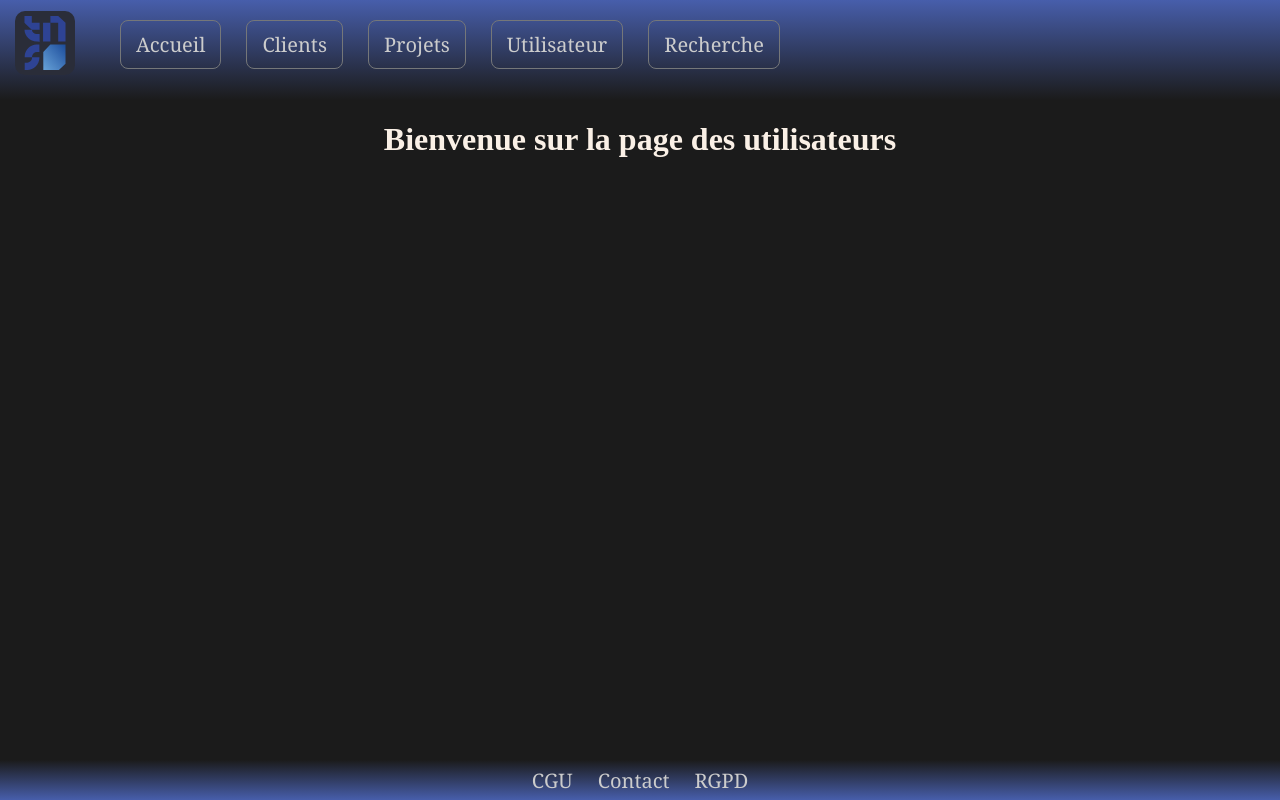
After one commit to TELECOM-Nancy-TTCD/s5-PPII, a Flask app: page /utilisateurs in a window 1280 px wide. The commit adds this page. Run offline with Flask 3, Linux system fonts and the light colour scheme.

Commit message:
correction css, du menu, du login,etc

```diff
--- a/app.py
+++ b/app.py
@@ -5,7 +5,7 @@ import os, base64, sqlite3
 
 class User(UserMixin):
     def __init__(self, id):
-        self.id=id
+        self.id=str(id)
 
 DATABASE= 'database.db'
 
@@ -61,6 +61,8 @@ def load_user(uid):
 
 
 
+
+
 @app.route("/login", methods = ["GET", "POST"])
 def login():
     has_failed_login = False
@@ -87,7 +89,7 @@ def login():
     return render_template('Pages_speciales/login_page.html', has_failed_login=has_failed_login)
 
 
-# Ici les pages du menus principales (vide) mas utile pour creer le menu
+# Ici les pages du menus principales (vide) mais utile pour creer le menu
 @app.route("/")
 def accueil():
     return render_template("accueil.html")
@@ -109,6 +111,9 @@ def projets():
 def recherche_avance():
     return render_template("Page_recherche_avance.html")
 
+@app.route("/utilisateurs")
+def utilisateurs():
+    return render_template("utilisateurs.html")
 
 
 # Ci dessous les pages du pied de page , souvent seules.
--- a/static/style.css
+++ b/static/style.css
@@ -15,7 +15,7 @@ body {
 
 main {
     flex: 1;
-    padding-top: 75px;
+    padding-top: 100px;
 }
 
 .page-desc {
@@ -41,7 +41,7 @@ main {
     width: 50%;
     margin: auto;
     max-width: 300px;
-    background: #1b1b1b;
+    background: #292929;
     padding: 2em;
     border-radius: 10px;
     box-shadow: 5px 5px 10px black ;
@@ -72,13 +72,14 @@ main {
     width: 100%;
     position: fixed;
     z-index: 2000;
-    height: 75px;
+    height: 100px;
     display: flex;
     flex-direction: lign-row;
     align-items: center;
     gap: 20px;
     list-style-type: square;
     background: linear-gradient(0deg, #1b1b1b, #475eab);
+    padding: -5px 0px;
 }
 
 .main-menu-items {
@@ -98,6 +99,7 @@ main {
     border: 1px solid;
     border-color: #757779;
     display: inline-block;
+    margin-top: -30px;
 }
 
 .main-menu-img {
@@ -109,6 +111,7 @@ main {
     padding-bottom: 2px;
     border-radius: 10px;
     background-color: #2a2d39;
+    margin-top: -15px;
 }
 
 .footer-menu {
@@ -178,7 +181,7 @@ main {
 }
 
 #en-tete-clients {
-    top: 75px;
+    top: 100px;
     position: sticky;
     background-color: #2b2b2b;
     font-weight: bold;
@@ -189,3 +192,14 @@ main {
     border-radius: 10px 10px 0 0;
     padding: 12px 15px;
 }
+
+.lien-erreur-retour {
+    text-decoration: none;
+    color: rgb(204, 204, 204);
+    padding: 10px 15px;
+    border-radius: 8px;
+    border: 1px solid;
+    border-color: #757779;
+    display: inline-block;
+    margin-top: 20px;
+}
--- a/templates/Page_recherche_avance.html
+++ b/templates/Page_recherche_avance.html
@@ -4,5 +4,5 @@
 
 {% block content %}
 <h1>Bienvenue sur la page de recherche avancé </h1>
-<p>Modifier a votre guise, et pour l'instant elle est optionel</p>
+<p>Modifier a votre guise, et pour l'instant elle est optionelle</p>
 {% endblock %}
--- a/templates/errors/404.html
+++ b/templates/errors/404.html
@@ -3,7 +3,7 @@
 {% block title %}Page introuvable{% endblock %}
 
 {% block content %}
-<h1>Erreur 404, XD, tu cherches le vide </h1>
-<p>La page que tu cherches n'existe pas.</p>
-<a href="{{ url_for('accueil') }}">Retour à l'accueil</a>
+<h1>Erreur 404, XD</h1>
+<p>La page n'existe pas.</p>
+<a class="lien-erreur-retour" href="{{ url_for('accueil') }}" >Retour à l'accueil</a>
 {% endblock %}
--- a/templates/errors/500.html
+++ b/templates/errors/500.html
@@ -3,7 +3,7 @@
 {% block title %}Erreur serveur{% endblock %}
 
 {% block content %}
-<h1>Erreur 500, quel tristesse</h1>
-<p>La page que tu cherches n'existe pas.</p>
-<a href="{{ url_for('accueil') }}">Retour à l'accueil</a>
+<h1>Erreur 500, PTDR</h1>
+<p>Le serveur semble H.S, réessaye plus tard.</p>
+<a class="lien-erreur-retour" href="{{ url_for('accueil') }}" >Retour à l'accueil</a>
 {% endblock %}
--- a/templates/menu.html
+++ b/templates/menu.html
@@ -15,7 +15,8 @@
             <li><a href="{{ url_for('accueil') }}">Accueil</a></li>
             <li><a href="{{ url_for('clients') }}">Clients</a></li>
             <li><a href="{{ url_for('projets') }}">Projets</a></li>
-
+            <li><a href="{{ url_for('utilisateurs') }}">Utilisateur</a></li>
+            <li><a href="{{ url_for('recherche_avance') }}">Recherche</a></li>
         </ul>
     </nav>
 
--- /dev/null
+++ b/templates/utilisateurs.html
@@ -0,0 +1,9 @@
+{% extends "menu.html" %}
+
+{% block title %}Utilisateur{% endblock %}
+
+{% block content %}
+<h1>Bienvenue sur la page des utilisateurs</h1>
+
+
+{% endblock %}
```
Also changed, not shown: database.db, 1 other file.
